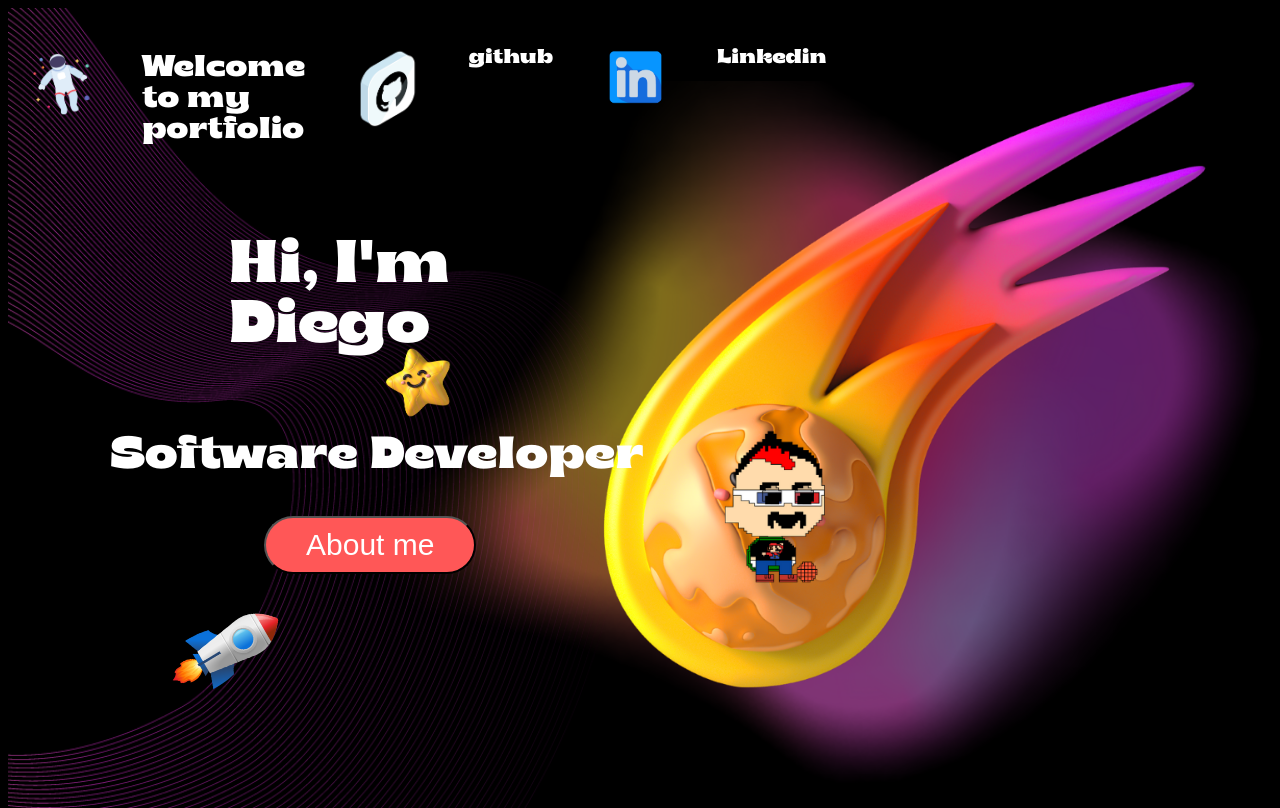
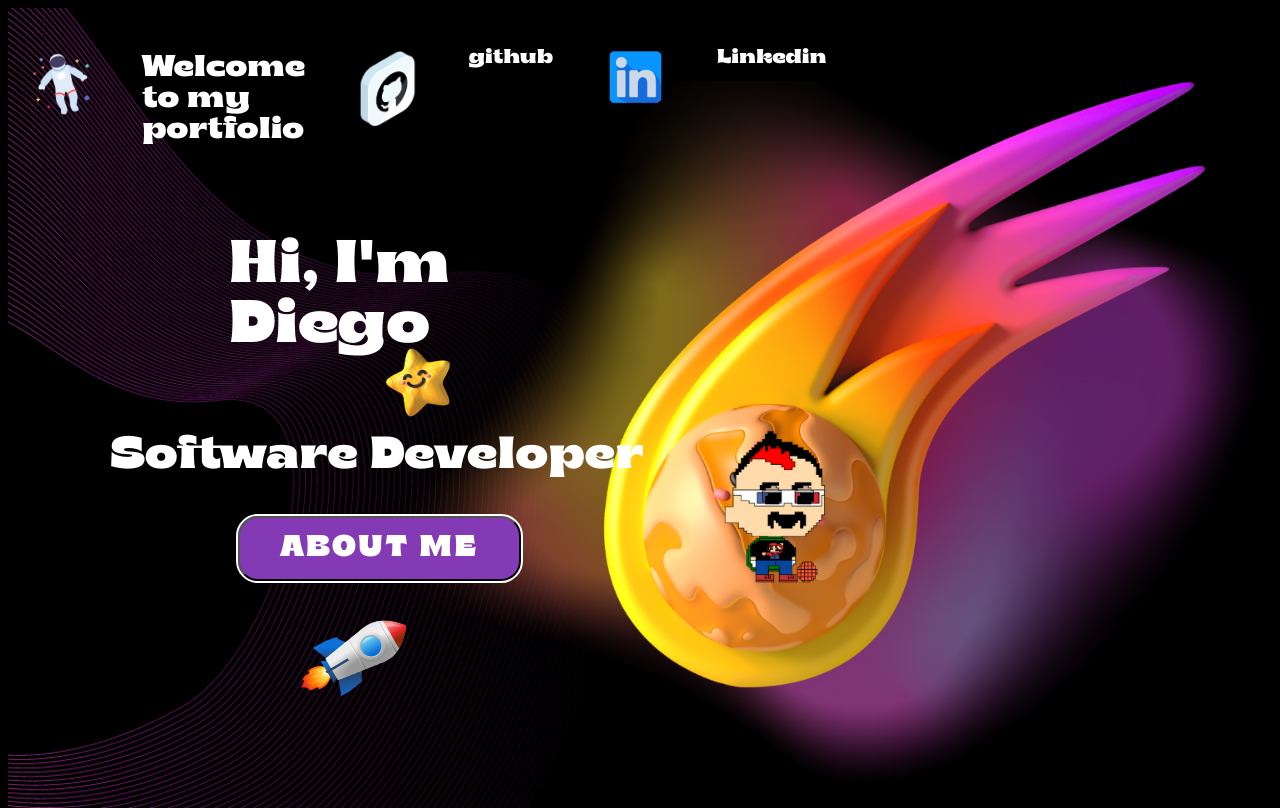
Before and after one commit to DEGRUSSECU1/diego-porfolio-react, a React (Create React App) app in the folder my-portfolio/: page / in a window 1280 px wide. Built offline with nearby package versions, Linux system fonts and the light colour scheme.

Commit message:
about me button added style

```diff
--- a/my-portfolio/src/components/AboutMePage/AboutMePage.js
+++ b/my-portfolio/src/components/AboutMePage/AboutMePage.js
@@ -1,8 +1,9 @@
 import React from 'react'
 import { NavBar } from '../NavBar/NavBar'
+
 export const AboutMePage = () => {
   return (
-    <div>AboutMePage
+    <div>
       <NavBar/>
     </div>
   )
--- a/my-portfolio/src/components/HomePage/HomePage.js
+++ b/my-portfolio/src/components/HomePage/HomePage.js
@@ -18,12 +18,13 @@ export const HomePage = () => {
         </div>
         <h2 className='job'>Software Developer</h2>
          </div>
-            <Link to="about" style={{textDecoration:"none"}} >
+            <Link   to="about" >
             <button className='btn' >
 
                 About me
             </button>
             </Link>
+
 
        {/* beginning of name container */}
 
--- a/my-portfolio/src/components/NavBar/NavBar.js
+++ b/my-portfolio/src/components/NavBar/NavBar.js
@@ -1,10 +1,13 @@
 import React from 'react'
 import css from "./navBar.module.css"
+import { Link } from 'react-router-dom'
 export const NavBar = () => {
   return (
     <nav className={css.navBar}>
+     <Link to="/">
+     <img src='./img/spaceman.png' alt="linkedinprofile" className={css.box} />
+     </Link>
 
-    <img src='./img/spaceman.png' alt="linkedinprofile" className={css.box} />
      <h1>Welcome<br/> to my <br/> portfolio</h1>
      <a href='https://github.com/DEGRUSSECU1'><img src="./img/github.png" alt='githubprofile' className={css.box} /></a>
      <p>github</p>
--- a/my-portfolio/src/components/css/home.css
+++ b/my-portfolio/src/components/css/home.css
@@ -62,13 +62,13 @@
 
 .rocket-container{
     display: flex;
-    align-items: center;
+   justify-content: flex-start;
 
 }
 .rocket{
     width: 10vw;
     margin-top: 3%;
-    margin-left: 12%;
+    margin-left: 22%;
     transform: rotate(-15deg);
     margin-bottom: 2%;
 
@@ -81,14 +81,39 @@
 }
 
 .btn{
-    display: flex;
-    justify-content: flex-start;
     position: relative;
-    left: 20%;
-    border-radius: 30px;
-    background-color: #ff5757;
+    text-decoration: none;
+    text-transform: uppercase;
+    letter-spacing: 2px;
+    color: #fff;
+    background-color: #833ab4;
+    font-family: "Brice-Black";
+    outline: 2px solid #fff;
+    position: relative;
+    padding: 15px 40px;
+    overflow: hidden;
+    left: 18%;
+    border-radius: 20px;
+    transform: skewX(0deg);
+    transition:color 1s;
     font-size: 30px;
-    color: white;
-    padding: 10px 40px 10px 40px;
 
 }
+.btn:hover{
+    color: #833ab4;
+}
+.btn::before{
+    content: '';
+    position: absolute;
+    top:0;
+    left: -50px;
+    width: 0;
+    height: 100%;
+    background-color: #fff;
+    transform: skewX(35deg);
+    z-index: -1;
+    transition: 1s;
+}
+.btn:hover::before{
+    width: 150%;
+}
```
